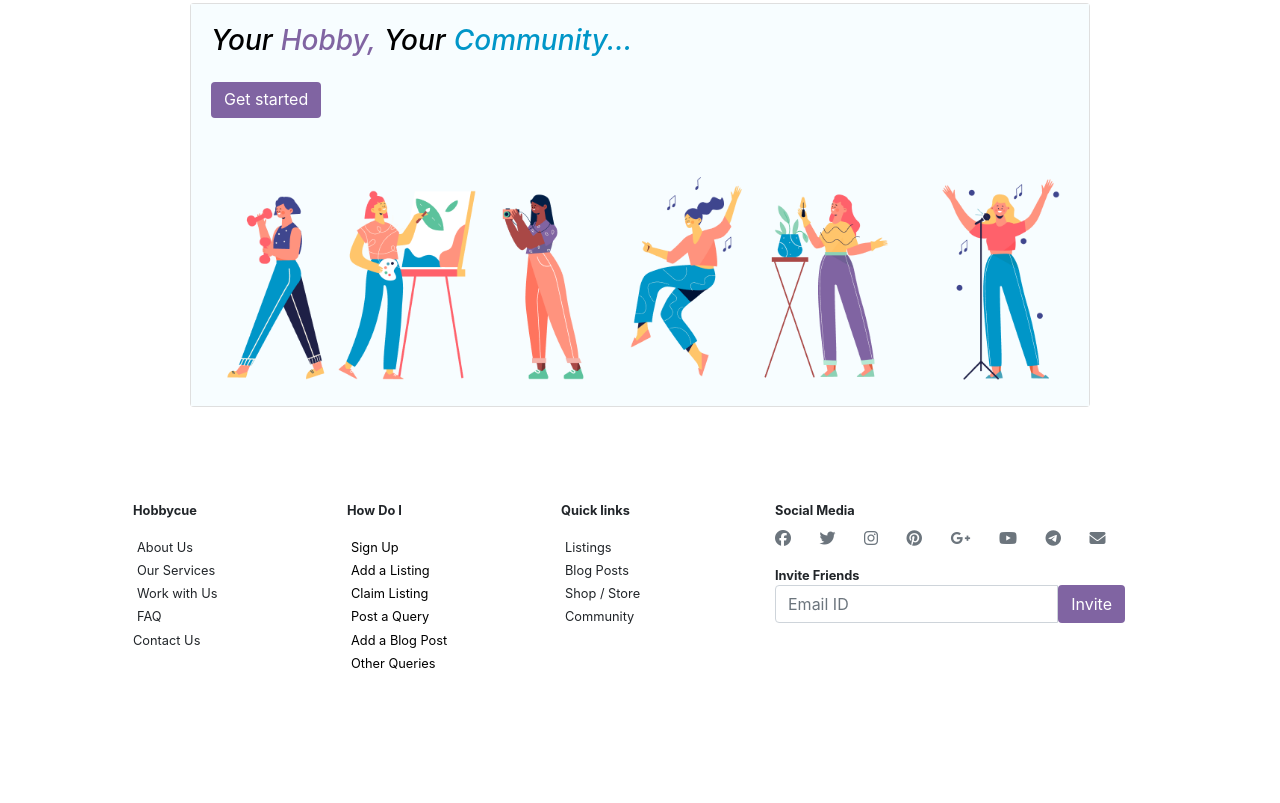
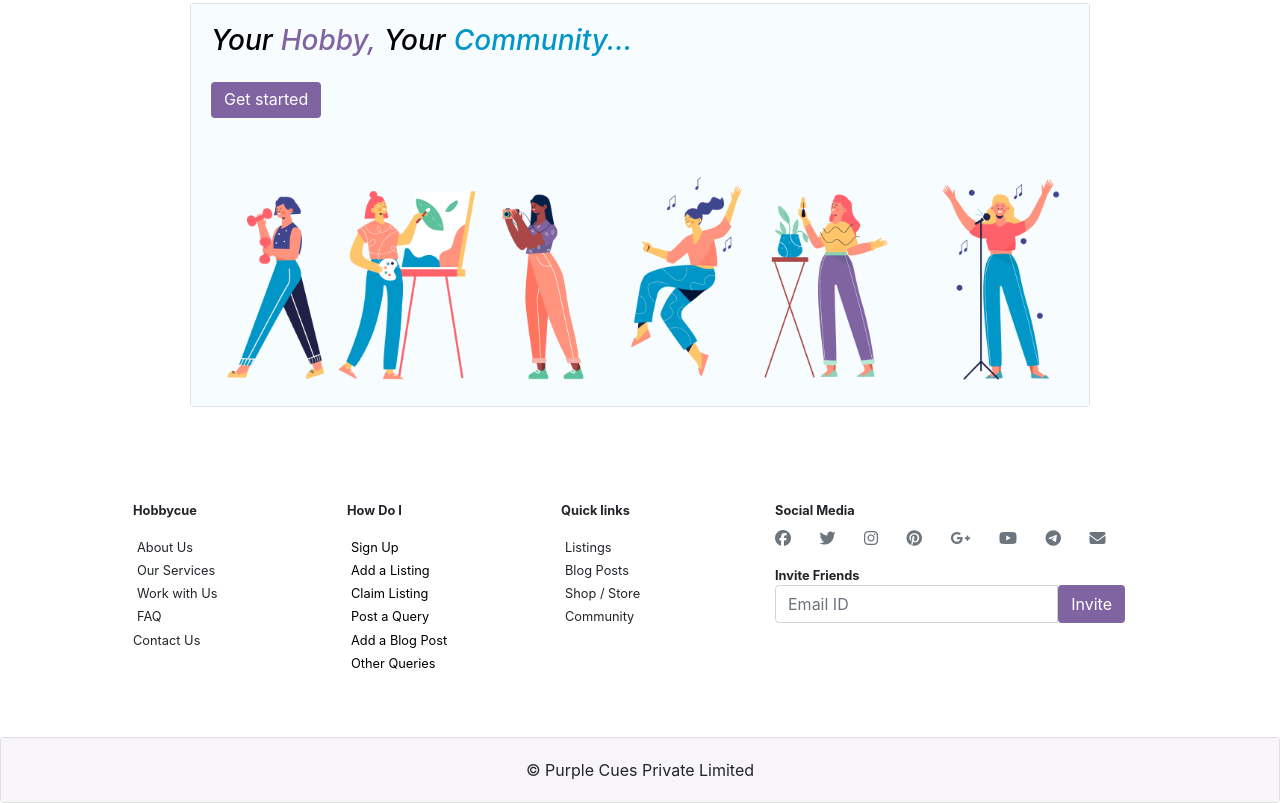
Before and after one commit to MantoshKr/hobbycue, a plain HTML site: page landingpage/index.html in a window 1280 px wide. Shown: the part 2033-2836 px from the top of the page. Before the commit the page ends 2770 px from the top, so only its background shows below. Drawn offline with nearby package versions, Linux system fonts and the light colour scheme.

Commit message:
feat: added bottom footer

```diff
--- a/landingpage/index.html
+++ b/landingpage/index.html
@@ -585,6 +585,17 @@
         </footer>
     </div>
 
+    <!-- bottom footer  -->
+
+    <div class="card">
+        <div class="card-body" style="background-color: #F7F5F9;">
+        <div class="d-flex justify-content-center">
+
+            © Purple Cues Private Limited
+        </div>
+
+      </div>
+
 
 
     <script src="https://kit.fontawesome.com/0f0c2195a2.js" crossorigin="anonymous"></script>
```
